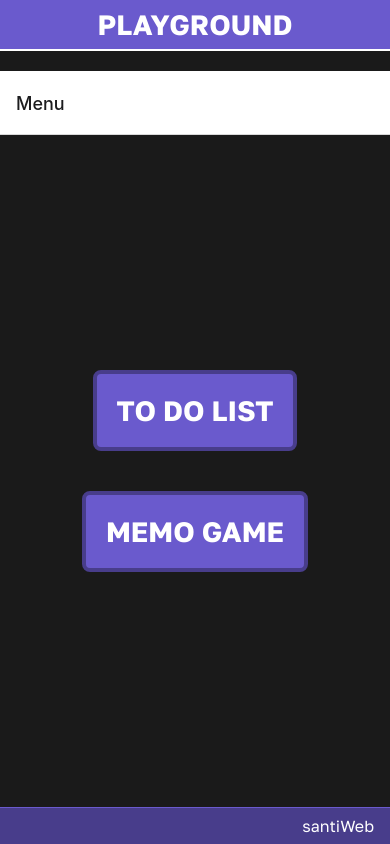
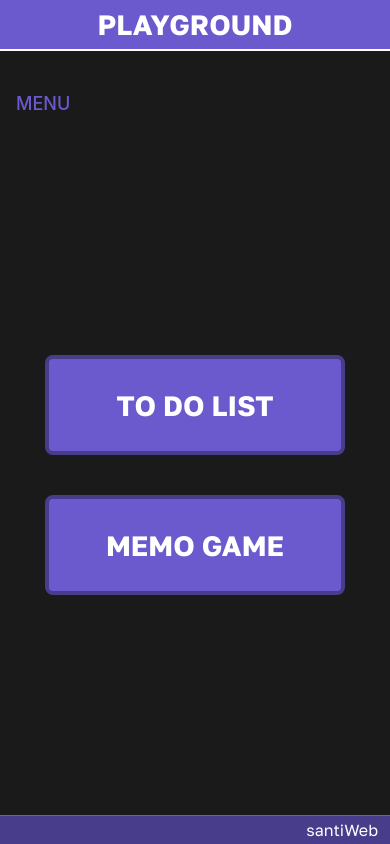
Before and after one commit to santio89/playground-react-native, a React Native app: screen /MENU in a window 390 px wide. Built offline with nearby package versions, Linux system fonts and the light colour scheme.

Commit message:
navigator-style

```diff
--- a/components/Footer.js
+++ b/components/Footer.js
@@ -25,6 +25,6 @@ const styles = StyleSheet.create({
         color: Constants.colorWhite,
         fontFamily: Constants.fontPrimary,
         fontSize: Constants.fontSm,
-        padding: 8,
+        padding: 4,
     }
 })
--- a/navigation/AppNavigator.js
+++ b/navigation/AppNavigator.js
@@ -1,5 +1,5 @@
 import { StyleSheet, SafeAreaView } from 'react-native'
-import { NavigationContainer } from "@react-navigation/native";
+import { NavigationContainer, DarkTheme } from "@react-navigation/native";
 import { createNativeStackNavigator } from "@react-navigation/native-stack";
 import Constants from '../constants/Styles.js'
 import MainMenu from '../screens/MainMenu.js'
@@ -11,17 +11,29 @@ import Footer from '../components/Footer.js'
 const Stack = createNativeStackNavigator();
 
 const AppNavigator = () => {
+    const MyTheme = {
+        dark: true,
+        colors: {
+          primary: Constants.colorPrimary,
+          background: Constants.colorDark,
+          card: Constants.colorDark,
+          text: Constants.colorPrimary,
+          border: 'transparent',
+          notification: Constants.colorPrimary,
+        },
+      };
+
     return (
         <SafeAreaView style={styles.container}>
             <Header />
-            <NavigationContainer>
-                <Stack.Navigator initialRouteName='Menu'>
-                    <Stack.Screen name='Menu' component={MainMenu} />
+            <NavigationContainer theme={MyTheme}>
+                <Stack.Navigator initialRouteName='MENU'>
+                    <Stack.Screen name='MENU' component={MainMenu} />
                     <Stack.Screen name='ToDoList' component={ToDoList} />
                     <Stack.Screen name='MemoGame' component={MemoGame} />
                 </Stack.Navigator>
+                <Footer />
             </NavigationContainer>
-            <Footer />
         </SafeAreaView >
     )
 }
--- a/screens/MainMenu.js
+++ b/screens/MainMenu.js
@@ -20,11 +20,11 @@ const MainMenu = ({ navigation }) => {
 
     return (
         <View style={styles.menuWrapper}>
-            <View style={[styles.menuContainer, { flexDirection: windowWidth > 800 ? 'row' : 'column' }]}>
-                <TouchableOpacity style={styles.menuOption} onPress={() => { navigation.navigate("ToDoList") }}>
+            <View style={[styles.menuContainer, { flexDirection: windowWidth > 800 ? 'row' : 'column' }/* , { alignItems: windowWidth > 800 ? 'center' : 'stretch' } */]}>
+                <TouchableOpacity style={[styles.menuOption, { width: windowWidth > 800 ? 'auto' : (windowWidth>320?300:'100%') }]} onPress={() => { navigation.navigate("ToDoList") }}>
                     <Text style={styles.menuOptionText}>TO DO LIST</Text>
                 </TouchableOpacity>
-                <TouchableOpacity style={styles.menuOption} onPress={() => { navigation.navigate("MemoGame") }}>
+                <TouchableOpacity style={[styles.menuOption, { width: windowWidth > 800 ? 'auto' : (windowWidth>320?300:'100%') }]} onPress={() => { navigation.navigate("MemoGame") }}>
                     <Text style={styles.menuOptionText}>MEMO GAME</Text>
                 </TouchableOpacity>
             </View>
@@ -48,6 +48,7 @@ const styles = StyleSheet.create({
         alignItems: 'center',
         maxWidth: 800,
         minHeight: 200,
+        flex: 1,
         backgroundColor: Constants.colorDark,
     },
     menuOption: {
@@ -62,6 +63,8 @@ const styles = StyleSheet.create({
         justifyContent: 'center',
         alignItems: 'center',
         textAlign: 'center',
+        maxWidth: 400,
+        maxHeight: 100
     },
     menuOptionText: {
         fontSize: Constants.fontLg,
```
Also changed, not shown: utils/normalize-react-native.js (added, +53 -0 lines).
